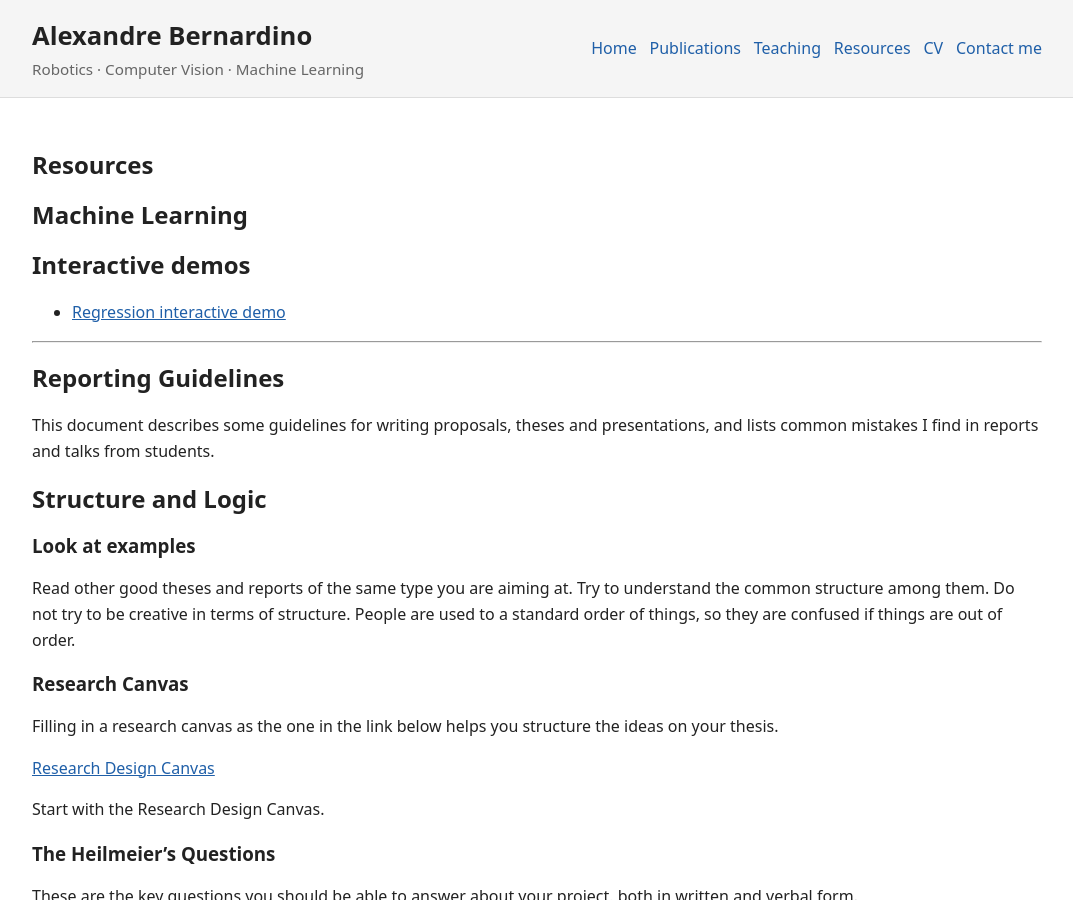
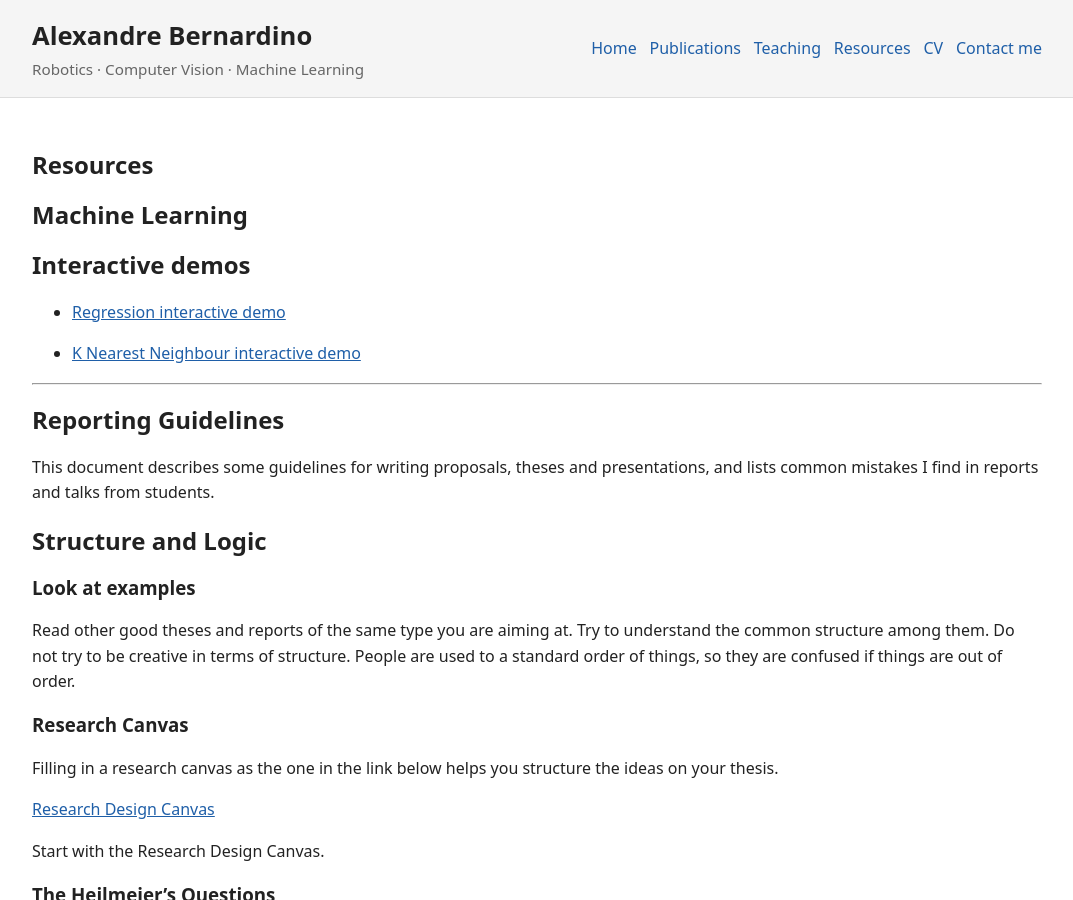
Before and after one commit to alexbernardino/alexbernardino.github.io, a Jekyll site: the page built from resources.md, in a window 1280 px wide and 900 px high. Shown: the whole window, without its empty margins (103-1176 px from the left). Built offline with Jekyll 4.4.1, drawn with Linux system fonts in a browser that asks for light colours.

Commit message:
Add kNN interactive demo link
Add the K Nearest Neighbour interactive demo to the resources page so it is discoverable alongside the existing regression demo.

```diff
--- a/resources.md
+++ b/resources.md
@@ -10,6 +10,8 @@ permalink: /resources/
 ## Interactive demos
 
 - <a href="https://alexbernardino.github.io/regression-interactive/" target="_blank" rel="noopener noreferrer">Regression interactive demo</a>
+
+- <a href="https://alexbernardino.github.io/knn-interactive/" target="_blank" rel="noopener noreferrer">K Nearest Neighbour interactive demo</a>
 
 ---
 
```
